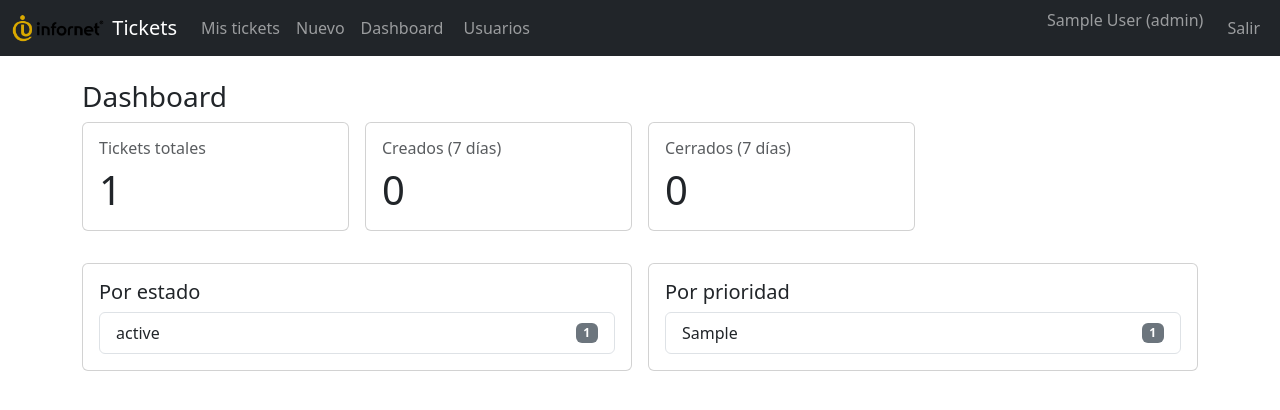
After one commit to infornetsi/portal-tickets, a Flask app: page /dashboard in a window 1280 px wide. The commit adds this page. Shown: the top 410 px of the page. Run offline with Flask 3, Linux system fonts and the light colour scheme; a user stored in the database is signed in; tables that the repository leaves empty hold one stand-in row (values such as "Sample post").

Commit message:
Add files via upload

```diff
--- a/app.py
+++ b/app.py
@@ -1,4 +1,5 @@
 import os
+import re
 import datetime as dt
 from functools import wraps
 from flask import Flask, render_template, request, redirect, url_for, flash, abort
@@ -8,16 +9,33 @@ from flask_login import (
 )
 from werkzeug.security import generate_password_hash, check_password_hash
 from markupsafe import Markup, escape
+from sqlalchemy import text
+from flask_mail import Mail, Message
 
 # -------------------- Configuración --------------------
 app = Flask(__name__)
 app.config["SECRET_KEY"] = os.environ.get("SECRET_KEY", "cambia-esto-en-render")
-app.config["SQLALCHEMY_DATABASE_URI"] = os.environ.get("DATABASE_URL", "sqlite:///tickets.db")
+
+# Normaliza postgres:// a postgresql:// y usa SQLite por defecto
+raw_db_url = os.environ.get("DATABASE_URL", "sqlite:///tickets.db")
+if raw_db_url.startswith("postgres://"):
+    raw_db_url = raw_db_url.replace("postgres://", "postgresql://", 1)
+app.config["SQLALCHEMY_DATABASE_URI"] = raw_db_url
 app.config["SQLALCHEMY_TRACK_MODIFICATIONS"] = False
+
+# Email (Flask-Mail)
+app.config["MAIL_SERVER"]   = os.environ.get("MAIL_SERVER", "")
+app.config["MAIL_PORT"]     = int(os.environ.get("MAIL_PORT", "587"))
+app.config["MAIL_USERNAME"] = os.environ.get("MAIL_USERNAME", "")
+app.config["MAIL_PASSWORD"] = os.environ.get("MAIL_PASSWORD", "")
+app.config["MAIL_USE_TLS"]  = os.environ.get("MAIL_USE_TLS", "true").lower() == "true"
+app.config["MAIL_USE_SSL"]  = os.environ.get("MAIL_USE_SSL", "false").lower() == "true"
+app.config["MAIL_DEFAULT_SENDER"] = os.environ.get("MAIL_DEFAULT_SENDER", app.config.get("MAIL_USERNAME", ""))
 
 db = SQLAlchemy(app)
 login_manager = LoginManager(app)
 login_manager.login_view = "login"
+mail = Mail(app)
 
 ROLES = ["admin", "supervisor", "tecnico", "usuario"]
 ESTADOS = ["abierto", "en_progreso", "resuelto", "cerrado"]
@@ -60,15 +78,12 @@ class Ticket(db.Model):
     created_by = db.Column(db.Integer, db.ForeignKey("user.id"), nullable=False)
     assigned_to = db.Column(db.Integer, db.ForeignKey("user.id"), nullable=True)
     created_at = db.Column(db.DateTime, nullable=False, default=dt.datetime.utcnow)
-    updated_at = db.Column(
-        db.DateTime, nullable=False, default=dt.datetime.utcnow, onupdate=dt.datetime.utcnow
-    )
-
+    updated_at = db.Column(db.DateTime, nullable=False, default=dt.datetime.utcnow, onupdate=dt.datetime.utcnow)
+    closed_at = db.Column(db.DateTime, nullable=True)  # NUEVO
 
 @login_manager.user_loader
 def load_user(user_id):
     return db.session.get(User, int(user_id))
-
 
 # -------------------- Utilidades --------------------
 def roles_required(*roles):
@@ -83,26 +98,38 @@ def roles_required(*roles):
         return wrapper
     return decorator
 
-
 def init_app():
     with app.app_context():
         db.create_all()
+        # Migración rápida: añadir closed_at si no existe (PostgreSQL)
+        try:
+            db.session.execute(text("ALTER TABLE ticket ADD COLUMN IF NOT EXISTS closed_at TIMESTAMPTZ"))
+            db.session.commit()
+        except Exception:
+            db.session.rollback()
         # Crear admin inicial si hay variables de entorno
         admin_email = os.environ.get("ADMIN_EMAIL")
         admin_pass = os.environ.get("ADMIN_PASSWORD")
         admin_name = os.environ.get("ADMIN_NAME", "Administrador")
         if admin_email and admin_pass:
-            existing = db.session.execute(
-                db.select(User).filter_by(email=admin_email)
-            ).scalar_one_or_none()
+            existing = db.session.execute(db.select(User).filter_by(email=admin_email)).scalar_one_or_none()
             if not existing:
                 admin = User(name=admin_name, email=admin_email, role="admin")
                 admin.set_password(admin_pass)
                 db.session.add(admin)
                 db.session.commit()
 
+init_app()
 
-init_app()
+def send_email(recipients, subject, body):
+    try:
+        recips = [r for r in recipients if r]
+        if not recips:
+            return
+        msg = Message(subject=subject, recipients=recips, body=body)
+        mail.send(msg)
+    except Exception as e:
+        app.logger.warning(f"Email no enviado: {e}")
 
 # -------------------- Rutas públicas --------------------
 @app.route("/")
@@ -110,7 +137,6 @@ def index():
     if current_user.is_authenticated:
         return redirect(url_for("list_tickets"))
     return redirect(url_for("login"))
-
 
 @app.route("/login", methods=["GET", "POST"])
 def login():
@@ -124,13 +150,11 @@ def login():
         flash("Credenciales incorrectas", "danger")
     return render_template("login.html")
 
-
 @app.route("/logout")
 @login_required
 def logout():
     logout_user()
     return redirect(url_for("login"))
-
 
 @app.route("/register", methods=["GET", "POST"])
 def register():
@@ -153,7 +177,6 @@ def register():
             return redirect(url_for("login"))
     return render_template("register.html")
 
-
 # -------------------- Tickets --------------------
 @app.route("/tickets")
 @login_required
@@ -165,10 +188,8 @@ def list_tickets():
         stmt = stmt.filter(Ticket.assigned_to == current_user.id)
     else:  # usuario
         stmt = stmt.filter(Ticket.created_by == current_user.id)
-
     tickets = db.session.execute(stmt).scalars().all()
     return render_template("tickets.html", tickets=tickets, ESTADOS=ESTADOS)
-
 
 @app.route("/tickets/nuevo", methods=["GET", "POST"])
 @login_required
@@ -184,9 +205,15 @@ def new_ticket():
             db.session.add(t)
             db.session.commit()
             flash("Ticket creado.", "success")
+            # Notificar al creador
+            creator = current_user
+            send_email(
+                recipients=[creator.email],
+                subject=f"[Tickets] Ticket #{t.id} creado: {t.title}",
+                body=f"Hola {creator.name},\n\nTu ticket #{t.id} ha sido creado con estado '{t.status}'.\nTítulo: {t.title}\n\nSaludos."
+            )
             return redirect(url_for("list_tickets"))
     return render_template("ticket_detail.html", ticket=None, ESTADOS=ESTADOS, tecnicos=_tecnicos())
-
 
 @app.route("/tickets/<int:ticket_id>")
 @login_required
@@ -197,7 +224,6 @@ def ticket_detail(ticket_id):
     if not _puede_ver(ticket):
         abort(403)
     return render_template("ticket_detail.html", ticket=ticket, ESTADOS=ESTADOS, tecnicos=_tecnicos())
-
 
 @app.route("/tickets/<int:ticket_id>/asignar", methods=["POST"])
 @login_required
@@ -217,7 +243,6 @@ def assign_ticket(ticket_id):
             flash("Ticket asignado.", "success")
     return redirect(url_for("ticket_detail", ticket_id=ticket.id))
 
-
 @app.route("/tickets/<int:ticket_id>/estado", methods=["POST"])
 @login_required
 def change_status(ticket_id):
@@ -234,13 +259,27 @@ def change_status(ticket_id):
         current_user.role == "tecnico" and ticket.assigned_to == current_user.id
     ):
         ticket.status = new_status
+        # Marcar fecha de cierre si corresponde
+        if new_status in ("resuelto", "cerrado"):
+            ticket.closed_at = dt.datetime.utcnow()
+        else:
+            ticket.closed_at = None
         db.session.commit()
         flash("Estado actualizado.", "success")
+
+        # Notificar a creador y técnico (si existe)
+        creator_email = ticket.creator.email
+        tech_email = ticket.technician.email if ticket.technician else None
+        closed_info = f"\nCerrado en: {ticket.closed_at.strftime('%Y-%m-%d %H:%M UTC')}" if ticket.closed_at else ""
+        send_email(
+            recipients=[creator_email, tech_email] if tech_email else [creator_email],
+            subject=f"[Tickets] Ticket #{ticket.id} ahora está '{ticket.status}'",
+            body=f"Actualización del ticket #{ticket.id} - {ticket.title}\n\nNuevo estado: {ticket.status}{closed_info}\n"
+        )
     else:
         abort(403)
 
     return redirect(url_for("ticket_detail", ticket_id=ticket.id))
-
 
 @app.route("/tickets/<int:ticket_id>/eliminar", methods=["POST"])
 @login_required
@@ -253,7 +292,6 @@ def delete_ticket(ticket_id):
     db.session.commit()
     flash("Ticket eliminado.", "success")
     return redirect(url_for("list_tickets"))
-
 
 # -------------------- Administración --------------------
 @app.route("/admin/usuarios", methods=["GET", "POST"])
@@ -274,11 +312,27 @@ def manage_users():
     users = db.session.execute(db.select(User).order_by(User.name)).scalars().all()
     return render_template("users.html", users=users, ROLES=ROLES)
 
+# -------------------- Dashboard --------------------
+@app.route("/dashboard")
+@login_required
+@roles_required("admin", "supervisor")
+def dashboard():
+    total = db.session.execute(db.select(db.func.count(Ticket.id))).scalar() or 0
+    por_estado = dict(db.session.execute(db.select(Ticket.status, db.func.count()).group_by(Ticket.status)).all())
+    por_prioridad = dict(db.session.execute(db.select(Ticket.priority, db.func.count()).group_by(Ticket.priority)).all())
+    seven = dt.datetime.utcnow() - dt.timedelta(days=7)
+    creados_7 = db.session.execute(db.select(db.func.count()).where(Ticket.created_at >= seven)).scalar() or 0
+    cerrados_7 = db.session.execute(db.select(db.func.count()).where(Ticket.closed_at != None, Ticket.closed_at >= seven)).scalar() or 0  # noqa: E711
+    return render_template("dashboard.html",
+                           total=total,
+                           por_estado=por_estado,
+                           por_prioridad=por_prioridad,
+                           creados_7=creados_7,
+                           cerrados_7=cerrados_7)
 
 # -------------------- Helpers --------------------
 def _tecnicos():
     return db.session.execute(db.select(User).filter_by(role="tecnico").order_by(User.name)).scalars().all()
-
 
 def _puede_ver(ticket: Ticket) -> bool:
     if current_user.role in ("admin", "supervisor"):
@@ -288,7 +342,8 @@ def _puede_ver(ticket: Ticket) -> bool:
     # usuario
     return ticket.created_by == current_user.id
 
-
 # -------------------- Entrada WSGI --------------------
 if __name__ == "__main__":
-    app.run(debug=True, host="0.0.0.0", port=int(os.environ.get("PORT", 5000)))
+    # Render necesita escuchar en $PORT
+    port = int(os.environ.get("PORT", 5000))
+    app.run(debug=True, host="0.0.0.0", port=port)
--- a/requirements.txt
+++ b/requirements.txt
@@ -3,4 +3,5 @@ Flask-Login
 Flask-SQLAlchemy
 SQLAlchemy
 psycopg2-binary
+Flask-Mail
 gunicorn
--- a/templates/base.html
+++ b/templates/base.html
@@ -9,8 +9,9 @@
   <body>
     <nav class="navbar navbar-expand-lg navbar-dark bg-dark">
       <div class="container-fluid">
-        <a class="navbar-brand" href="{{ url_for('list_tickets') }}">
-          Tickets
+        <a class="navbar-brand d-flex align-items-center gap-2" href="{{ url_for('list_tickets') }}">
+          <img src="{{ url_for('static', filename='img/logo.png') }}" alt="logo" style="height:28px;" />
+          <span>Tickets</span>
         </a>
         <button class="navbar-toggler" type="button" data-bs-toggle="collapse" data-bs-target="#nav" aria-controls="nav" aria-expanded="false" aria-label="Toggle navigation">
           <span class="navbar-toggler-icon"></span>
@@ -20,6 +21,9 @@
             {% if current_user.is_authenticated %}
               <li class="nav-item"><a class="nav-link" href="{{ url_for('list_tickets') }}">Mis tickets</a></li>
               <li class="nav-item"><a class="nav-link" href="{{ url_for('new_ticket') }}">Nuevo</a></li>
+              {% if current_user.role in ['admin','supervisor'] %}
+                <li class="nav-item"><a class="nav-link" href="{{ url_for('dashboard') }}">Dashboard</a></li>
+              {% endif %}
               {% if current_user.role == 'admin' %}
                 <li class="nav-item"><a class="nav-link" href="{{ url_for('manage_users') }}">&nbsp;Usuarios</a></li>
               {% endif %}
--- /dev/null
+++ b/templates/dashboard.html
@@ -0,0 +1,51 @@
+{% extends 'base.html' %}
+{% block content %}
+<h3>Dashboard</h3>
+<div class="row g-3">
+  <div class="col-md-3">
+    <div class="card"><div class="card-body">
+      <div class="h6 text-muted">Tickets totales</div>
+      <div class="display-6">{{ total }}</div>
+    </div></div>
+  </div>
+  <div class="col-md-3">
+    <div class="card"><div class="card-body">
+      <div class="h6 text-muted">Creados (7 días)</div>
+      <div class="display-6">{{ creados_7 }}</div>
+    </div></div>
+  </div>
+  <div class="col-md-3">
+    <div class="card"><div class="card-body">
+      <div class="h6 text-muted">Cerrados (7 días)</div>
+      <div class="display-6">{{ cerrados_7 }}</div>
+    </div></div>
+  </div>
+</div>
+
+<div class="row g-3 mt-3">
+  <div class="col-md-6">
+    <div class="card"><div class="card-body">
+      <h5 class="card-title">Por estado</h5>
+      <ul class="list-group">
+        {% for k, v in por_estado.items() %}
+          <li class="list-group-item d-flex justify-content-between align-items-center">
+            {{ k }} <span class="badge text-bg-secondary">{{ v }}</span>
+          </li>
+        {% endfor %}
+      </ul>
+    </div></div>
+  </div>
+  <div class="col-md-6">
+    <div class="card"><div class="card-body">
+      <h5 class="card-title">Por prioridad</h5>
+      <ul class="list-group">
+        {% for k, v in por_prioridad.items() %}
+          <li class="list-group-item d-flex justify-content-between align-items-center">
+            {{ k }} <span class="badge text-bg-secondary">{{ v }}</span>
+          </li>
+        {% endfor %}
+      </ul>
+    </div></div>
+  </div>
+</div>
+{% endblock %}
--- a/templates/ticket_detail.html
+++ b/templates/ticket_detail.html
@@ -17,6 +17,7 @@
           <p><strong>Prioridad:</strong> {{ ticket.priority }}</p>
           <p><strong>Asignado a:</strong> {{ ticket.technician.name if ticket.technician else '—' }}</p>
           <p><strong>Creador:</strong> {{ ticket.creator.name }}</p>
+          <p><strong>Cerrado:</strong> {{ ticket.closed_at.strftime('%Y-%m-%d %H:%M') if ticket.closed_at else '—' }}</p>
         {% else %}
           <form method="post">
             <div class="mb-3">
```
Also changed, not shown: render.yaml (+16 -1 lines), README.md, static/img/logo.png (added).
